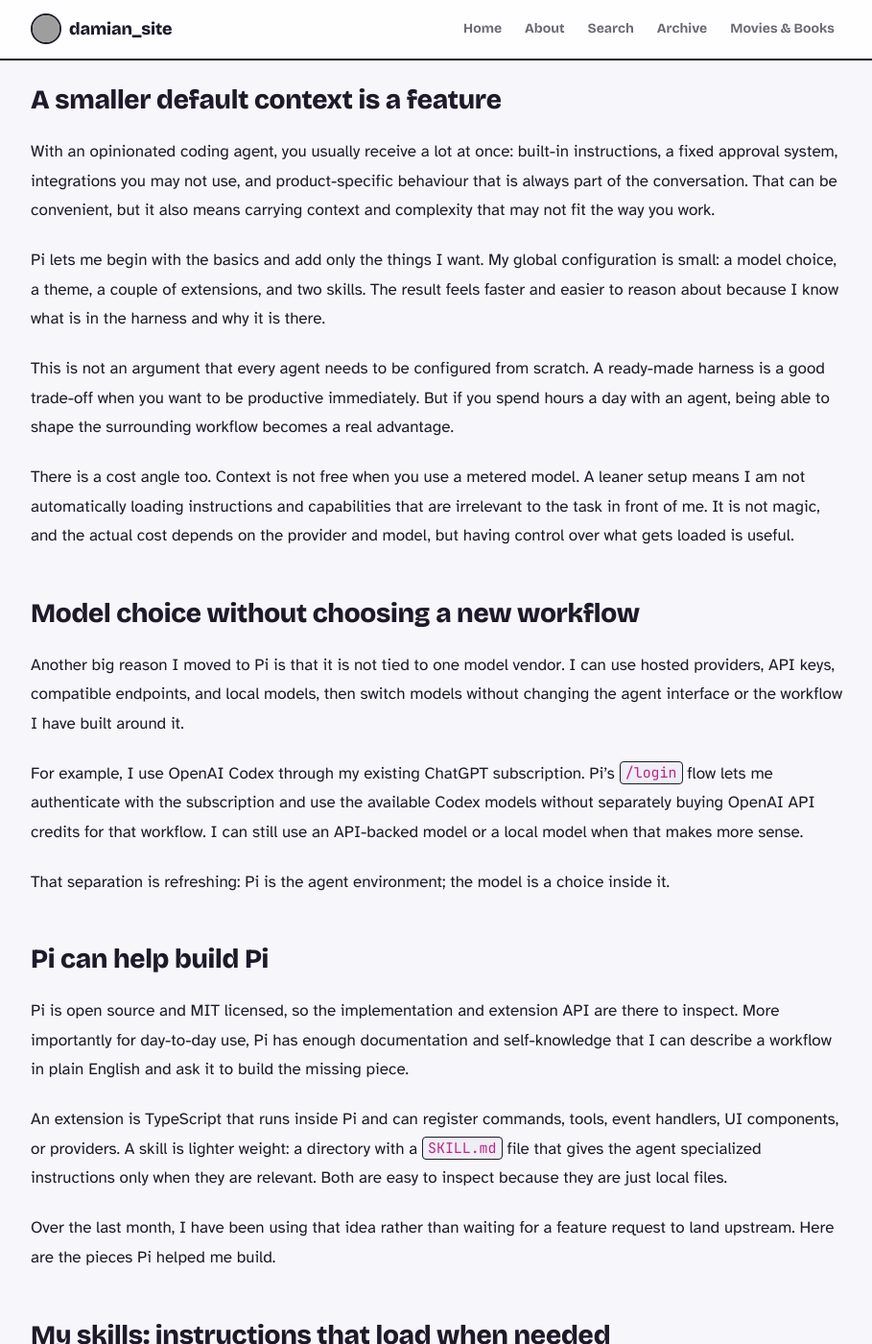
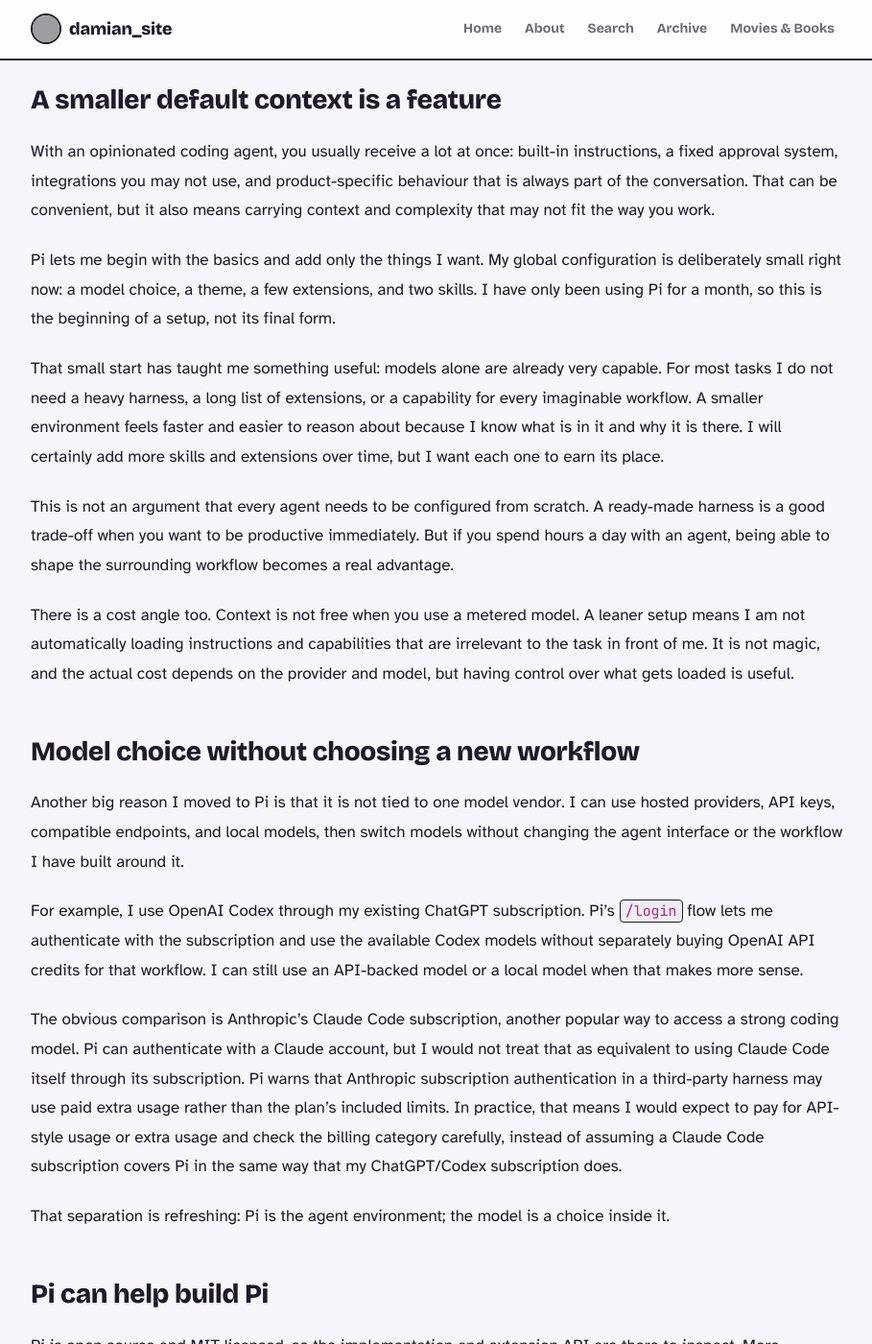
Before and after one commit to DamiMartinez/damimartinez.github.io, a Jekyll site: the page built from _posts/2026-10-04-why-i-like-pi-coding-agent.md, in a window 1280 px wide and 1400 px high, scrolled down 618 px. Shown: the whole window at 96% size, without its empty margins (184-1093 px from the left). Built offline with Jekyll 4.4.1, drawn with Linux system fonts in a browser that asks for light colours; some of the changed text lies outside the part shown; grey boxes are pictures that could not be loaded.

Commit message:
content: expand Pi workflow perspective

```diff
--- a/_posts/2026-10-04-why-i-like-pi-coding-agent.md
+++ b/_posts/2026-10-04-why-i-like-pi-coding-agent.md
@@ -14,7 +14,9 @@ Pi still gives you the essential agent loop, a terminal UI, sessions, model sele
 
 With an opinionated coding agent, you usually receive a lot at once: built-in instructions, a fixed approval system, integrations you may not use, and product-specific behaviour that is always part of the conversation. That can be convenient, but it also means carrying context and complexity that may not fit the way you work.
 
-Pi lets me begin with the basics and add only the things I want. My global configuration is small: a model choice, a theme, a couple of extensions, and two skills. The result feels faster and easier to reason about because I know what is in the harness and why it is there.
+Pi lets me begin with the basics and add only the things I want. My global configuration is deliberately small right now: a model choice, a theme, a few extensions, and two skills. I have only been using Pi for a month, so this is the beginning of a setup, not its final form.
+
+That small start has taught me something useful: models alone are already very capable. For most tasks I do not need a heavy harness, a long list of extensions, or a capability for every imaginable workflow. A smaller environment feels faster and easier to reason about because I know what is in it and why it is there. I will certainly add more skills and extensions over time, but I want each one to earn its place.
 
 This is not an argument that every agent needs to be configured from scratch. A ready-made harness is a good trade-off when you want to be productive immediately. But if you spend hours a day with an agent, being able to shape the surrounding workflow becomes a real advantage.
 
@@ -25,6 +27,8 @@ There is a cost angle too. Context is not free when you use a metered model. A l
 Another big reason I moved to Pi is that it is not tied to one model vendor. I can use hosted providers, API keys, compatible endpoints, and local models, then switch models without changing the agent interface or the workflow I have built around it.
 
 For example, I use OpenAI Codex through my existing ChatGPT subscription. Pi's `/login` flow lets me authenticate with the subscription and use the available Codex models without separately buying OpenAI API credits for that workflow. I can still use an API-backed model or a local model when that makes more sense.
+
+The obvious comparison is Anthropic's Claude Code subscription, another popular way to access a strong coding model. Pi can authenticate with a Claude account, but I would not treat that as equivalent to using Claude Code itself through its subscription. Pi warns that Anthropic subscription authentication in a third-party harness may use paid extra usage rather than the plan's included limits. In practice, that means I would expect to pay for API-style usage or extra usage and check the billing category carefully, instead of assuming a Claude Code subscription covers Pi in the same way that my ChatGPT/Codex subscription does.
 
 That separation is refreshing: Pi is the agent environment; the model is a choice inside it.
 
@@ -38,7 +42,7 @@ Over the last month, I have been using that idea rather than waiting for a featu
 
 ## My skills: instructions that load when needed
 
-I currently have two global skills.
+I currently have only two global skills. That is intentional for now: I am still learning what I actually repeat often enough to deserve a reusable workflow, rather than installing a huge library just because it exists.
 
 ### Finding skills instead of reinventing them
 
@@ -88,6 +92,12 @@ The flexibility comes with responsibility. Pi extensions run with the permission
 
 For me, that is a good trade. The default is not a giant black box. I can read it, replace it, or leave it out. When something feels missing, I can first ask: is this a skill, an extension, a prompt template, or simply a habit I should keep myself?
 
+## Next: making a fleet of agents manageable
+
+The next thing I want to add is much more ambitious: a set of skills and extensions for managing subagents and multiple Pi sessions. The goal is a workflow where I can interact with a fleet of agents, see what they are doing, and move between their sessions without leaving the terminal interface I already use.
+
+That is still a work in progress, but it is the best preview of why I like Pi. I do not need to wait for a vendor to decide that my preferred way of coordinating agents is worth building. I can start with a small workflow, let it prove itself, and turn the parts that help into reusable Pi capabilities.
+
 After a month, Pi has become the coding agent that best fits the rest of my terminal setup. It is free and open source, works with the models I choose, and gives me a clean base rather than a fixed idea of how an agent should work. The best part is that it lets the workflow evolve with me.
 
 ---
```
